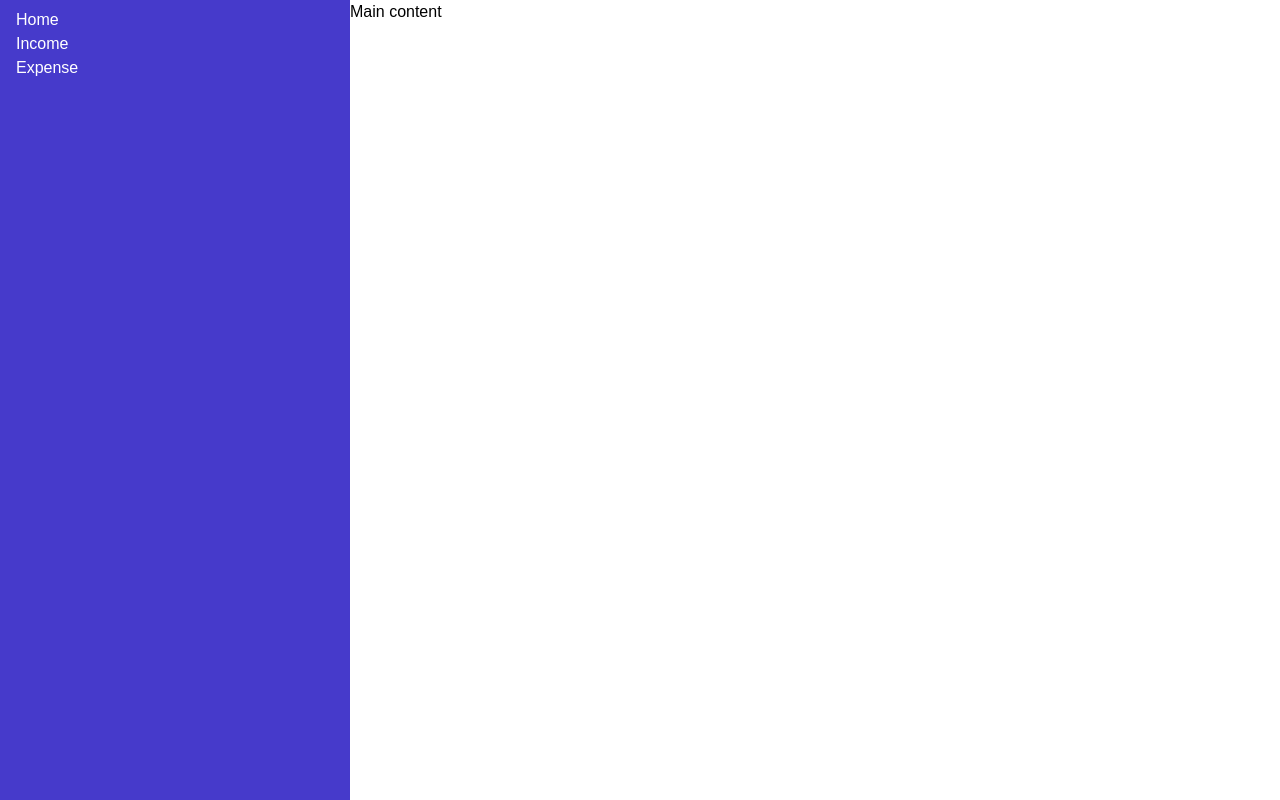
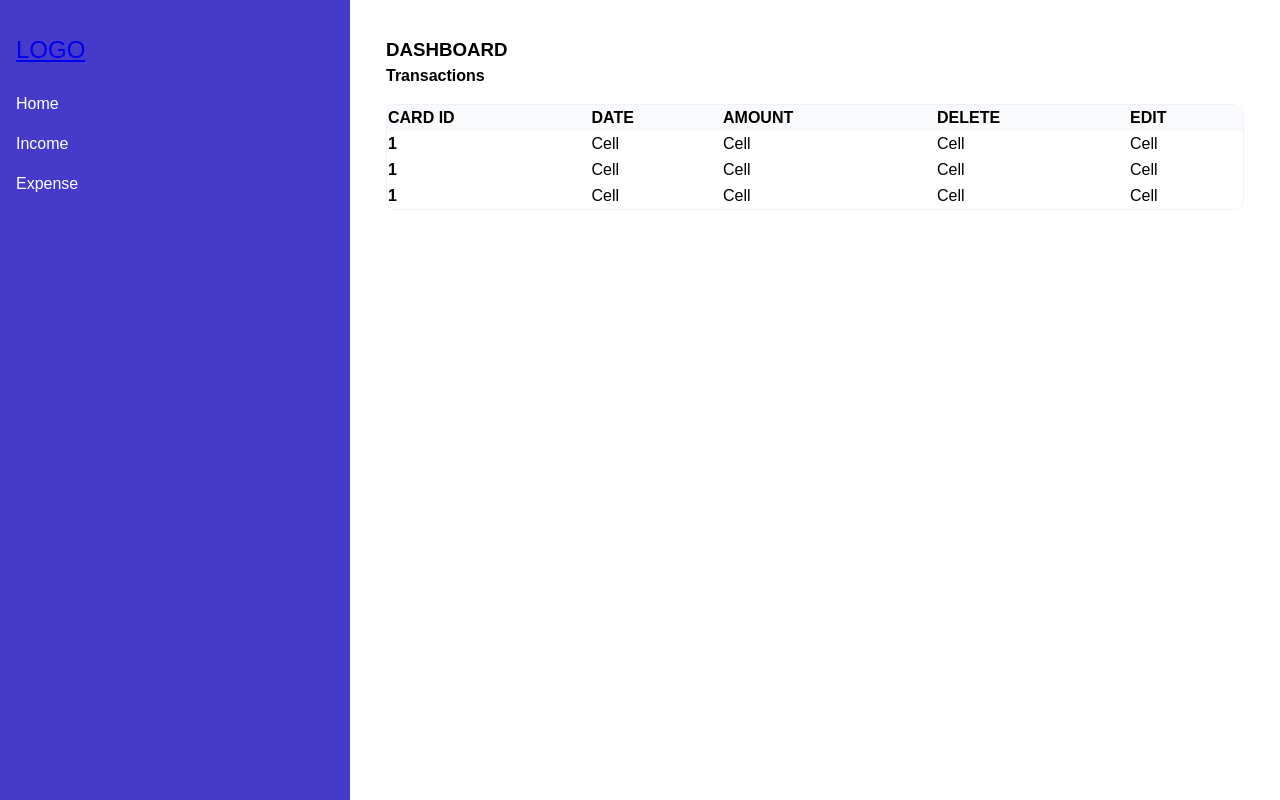
Before and after one commit to rohit1101/Sales-Sheet-Frontend, a React (Create React App) app: page / in a window 1280 px wide. Built offline with nearby package versions, Linux system fonts and the light colour scheme; no server answers; sample sign-in values are in the browser's storage.

Commit message:
basic desktop layout

```diff
--- a/src/App.js
+++ b/src/App.js
@@ -2,6 +2,7 @@ import React, { useEffect, useState } from "react";
 import { useHistory } from "react-router-dom";
 import styled from "styled-components";
 import SalesTable from "./components/DisplaySales/SalesTable";
+import Table from "./components/Table/Table";
 
 import { getAllExpensesEntries, getAllIncomeEntries } from "./services/api";
 
@@ -15,15 +16,30 @@ const SideBar = styled.nav`
   max-width: 350px;
   background-color: hsl(245, 58%, 51%);
   color: hsl(0, 0%, 100%);
-  padding: 8px 16px;
+  padding: 16px;
+
+  a {
+    font-size: 24px;
+    display: inline-block;
+    padding: 16px 0;
+  }
 `;
 const UnorderedList = styled.ul`
   list-style: none;
   padding: 0px;
+
+  li {
+    padding: 8px 0;
+  }
 `;
 
 const Content = styled.div`
   flex: 2;
+  padding: 36px;
+
+  h3 {
+    text-transform: uppercase;
+  }
 `;
 
 function App() {
@@ -47,13 +63,18 @@ function App() {
   return (
     <Wrapper>
       <SideBar>
+        <a href="/">LOGO</a>
         <UnorderedList>
           <li>Home</li>
           <li>Income</li>
           <li>Expense</li>
         </UnorderedList>
       </SideBar>
-      <Content>Main content</Content>
+      <Content>
+        <h3>Dashboard</h3>
+        <h4>Transactions</h4>
+        <Table />
+      </Content>
     </Wrapper>
   );
 }
--- /dev/null
+++ b/src/Components/Table/Table.jsx
@@ -0,0 +1,66 @@
+import React from "react";
+import styled from "styled-components";
+
+const TableWrapper = styled.table`
+  width: 100%;
+  text-align: left;
+  margin: 16px 0;
+  border-spacing: 0;
+  border: 1px solid #f0f0fa;
+  border-radius: 10px;
+
+  thead {
+    background-color: #f9fafb;
+  }
+`;
+
+function Table() {
+  return (
+    <TableWrapper>
+      <thead>
+        <tr>
+          <th scope="col">CARD ID</th>
+          <th scope="col">DATE</th>
+          <th scope="col">AMOUNT</th>
+          <th scope="col">DELETE</th>
+          <th scope="col">EDIT</th>
+        </tr>
+      </thead>
+      <tbody>
+        <tr>
+          <th scope="row">1</th>
+          <td>Cell</td>
+          <td>Cell</td>
+          <td>Cell</td>
+          <td>Cell</td>
+        </tr>
+        <tr>
+          <th scope="row">1</th>
+          <td>Cell</td>
+          <td>Cell</td>
+          <td>Cell</td>
+          <td>Cell</td>
+        </tr>
+        <tr>
+          <th scope="row">1</th>
+          <td>Cell</td>
+          <td>Cell</td>
+          <td>Cell</td>
+          <td>Cell</td>
+        </tr>
+      </tbody>
+      {/* <tfoot>
+        <tr>
+          <th scope="col">Total</th>
+          <td>Total</td>
+          <td>Total</td>
+          <td>Total</td>
+          <td>Total</td>
+          <td>Total</td>
+        </tr>
+      </tfoot> */}
+    </TableWrapper>
+  );
+}
+
+export default Table;
```
Also changed, not shown: 1 other file (tests, documents, lock files or other folders).
